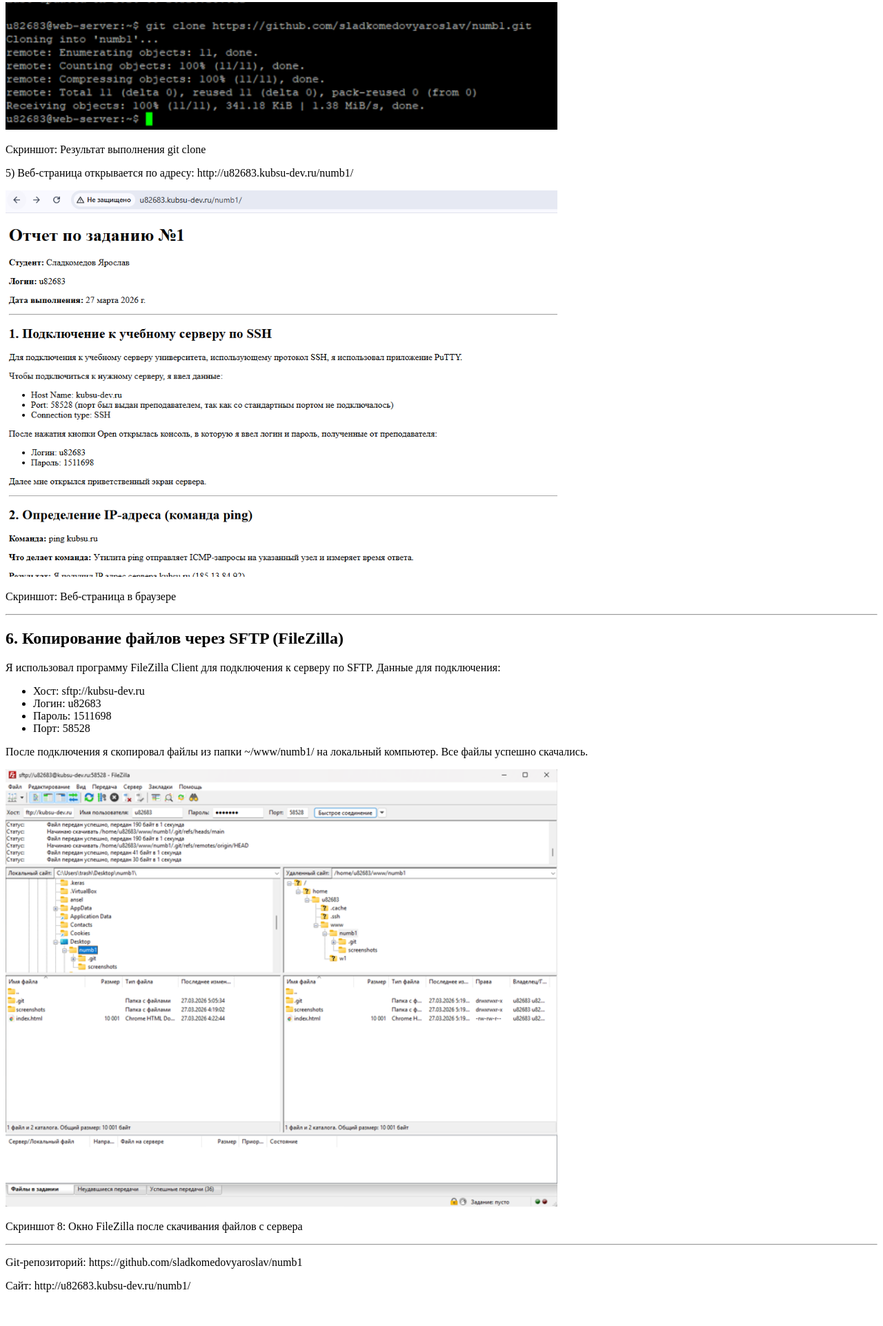
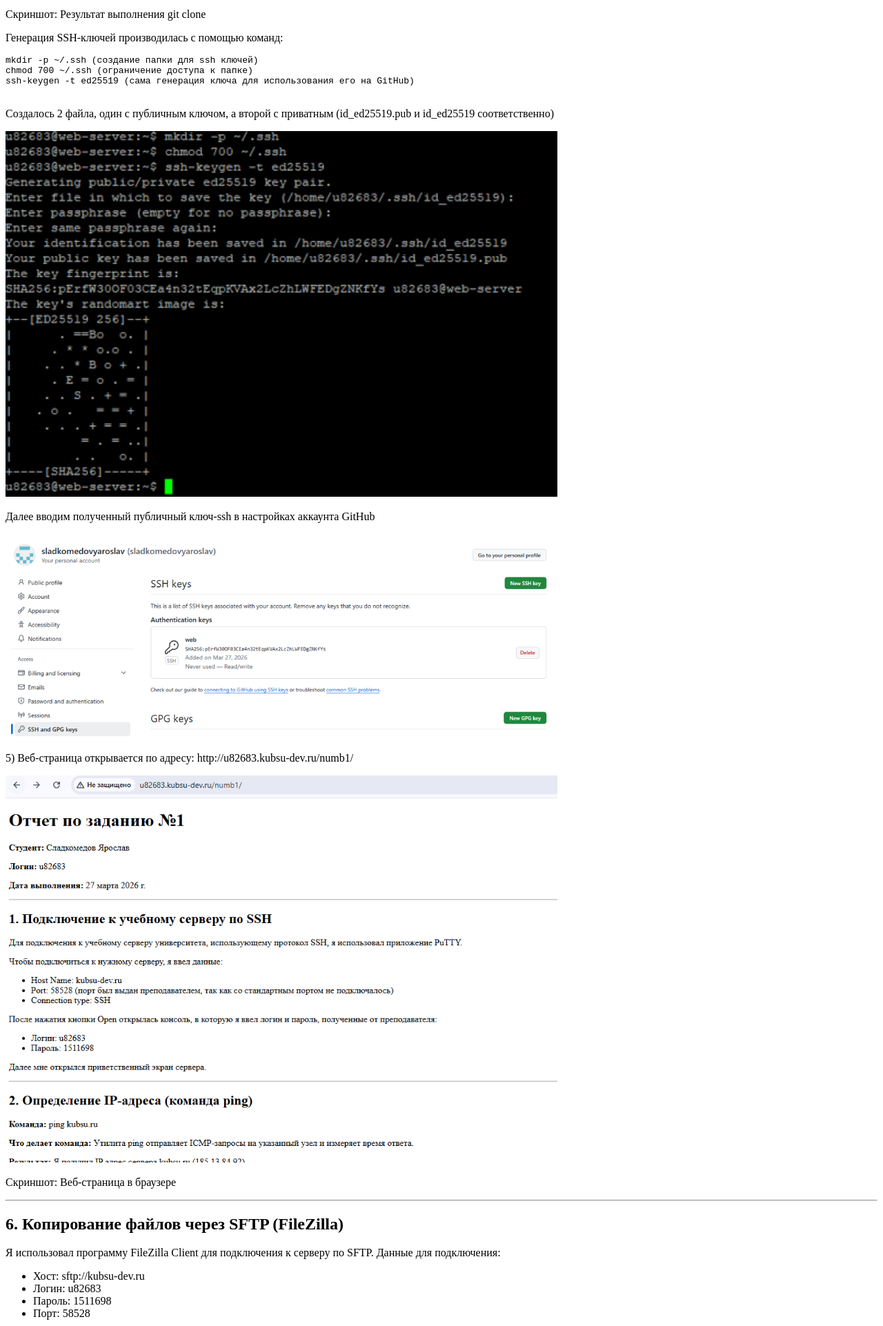
Before and after one commit to sladkomedovyaroslav/number1, a plain HTML site: page index.html in a window 1280 px wide. Shown: the part 8458-10380 px from the top of the page at 69% size. Before the commit the page ends 10347 px from the top, so only its background shows below. Drawn offline with Linux system fonts and the light colour scheme.

Commit message:
финальная версия

```diff
--- a/index.html
+++ b/index.html
@@ -13,7 +13,7 @@
 
     <h2>1. Подключение к учебному серверу по SSH</h2>
     <p>Для подключения к учебному серверу университета, использующему протокол SSH, я использовал приложение PuTTY.</p>
-    <img src="screenshots/putty.png" alt="PuTTY подключение" width="800">
+    <img src="screenshots/putty.png" alt="PuTTY подключение" width="600">
     <p>Скриншот: Настройки подключения в PuTTY</p>
     <p>Чтобы подключиться к нужному серверу, я ввел данные:</p>
     <ul>
@@ -118,6 +118,16 @@ git clone https://github.com/sladkomedovyaroslav/numb1.git numb1
     </pre>
     <img src="screenshots/putty5.png" alt="git clone результат" width="800">
     <p>Скриншот: Результат выполнения git clone</p>
+    <p>Генерация SSH-ключей производилась с помощью команд:</p>
+    <pre>
+mkdir -p ~/.ssh (создание папки для ssh ключей)
+chmod 700 ~/.ssh (ограничение доступа к папке)
+ssh-keygen -t ed25519 (сама генерация ключа для использования его на GitHub)
+    </pre>
+    <p>Создалось 2 файла, один с публичным ключом, а второй с приватным (id_ed25519.pub и id_ed25519 соответственно)</p>
+    <img src="screenshots/sshkey.png" alt="SSH ключи" width="800">
+    <p>Далее вводим полученный публичный ключ-ssh в настройках аккаунта GitHub</p>
+    <img src="screenshots/githubssh.png" alt="GitHub SSH настройки" width="800">
     <p>5) Веб-страница открывается по адресу: http://u82683.kubsu-dev.ru/numb1/</p>
     <img src="screenshots/putty6.png" alt="Сайт открывается" width="800">
     <p>Скриншот: Веб-страница в браузере</p>
@@ -138,7 +148,7 @@ git clone https://github.com/sladkomedovyaroslav/numb1.git numb1
 
     <hr>
 
-    <p>Git-репозиторий: https://github.com/sladkomedovyaroslav/numb1</p>
-    <p>Сайт: http://u82683.kubsu-dev.ru/numb1/</p>
+    <p>После всей работы, я обновил репозиторий на GitHub с помощью GitHub Bash, чтобы добавить недостающие файлы, а потом обновил файлы на сервере с помощью команды git pull</p>
+    <img src="screenshots/update.png" alt="Обновление репозитория" width="800">
 </body>
 </html>
```
Also changed, not shown: screenshots/githubssh.png (added), screenshots/sshkey.png (added), screenshots/update.png (added).
